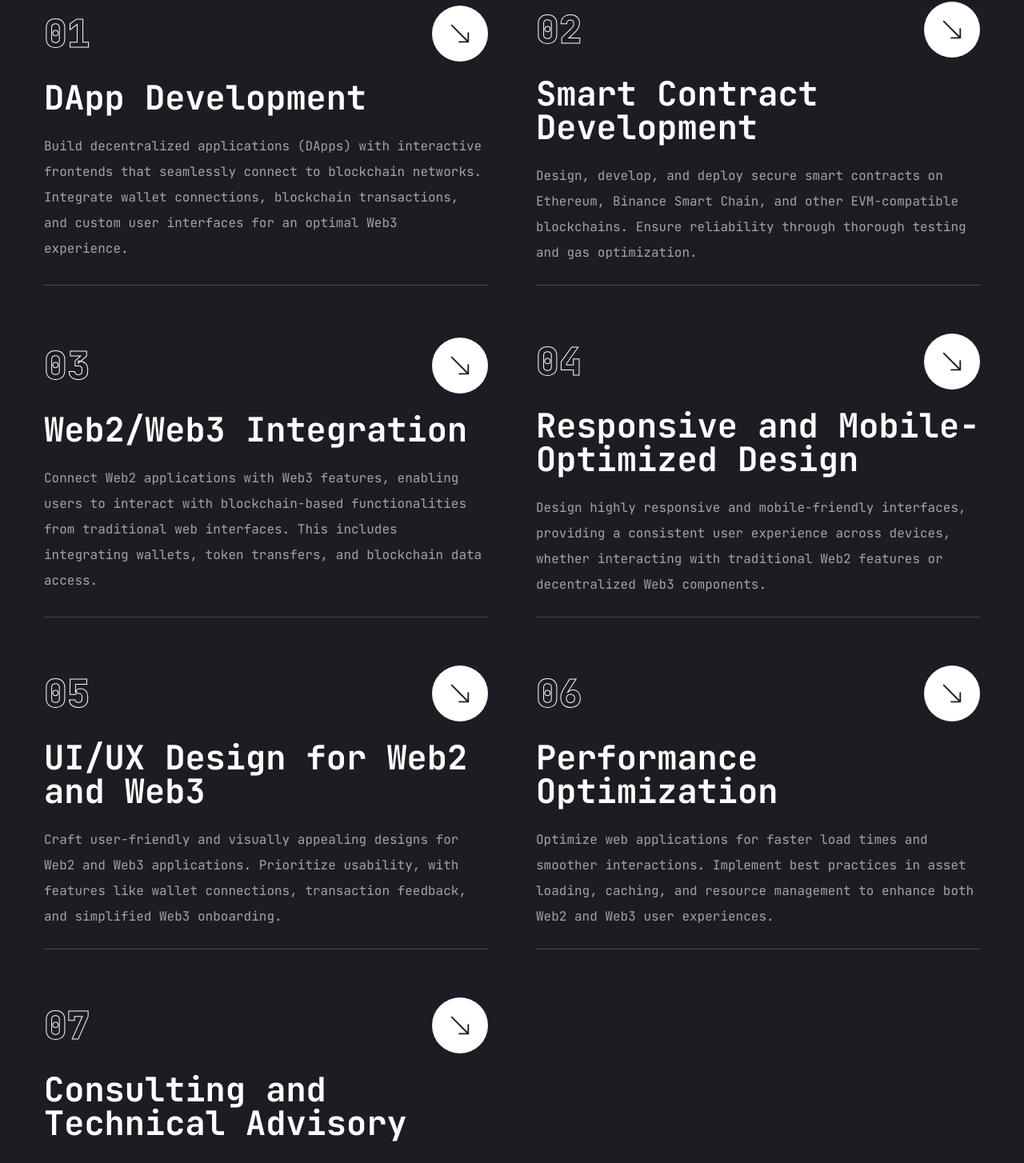
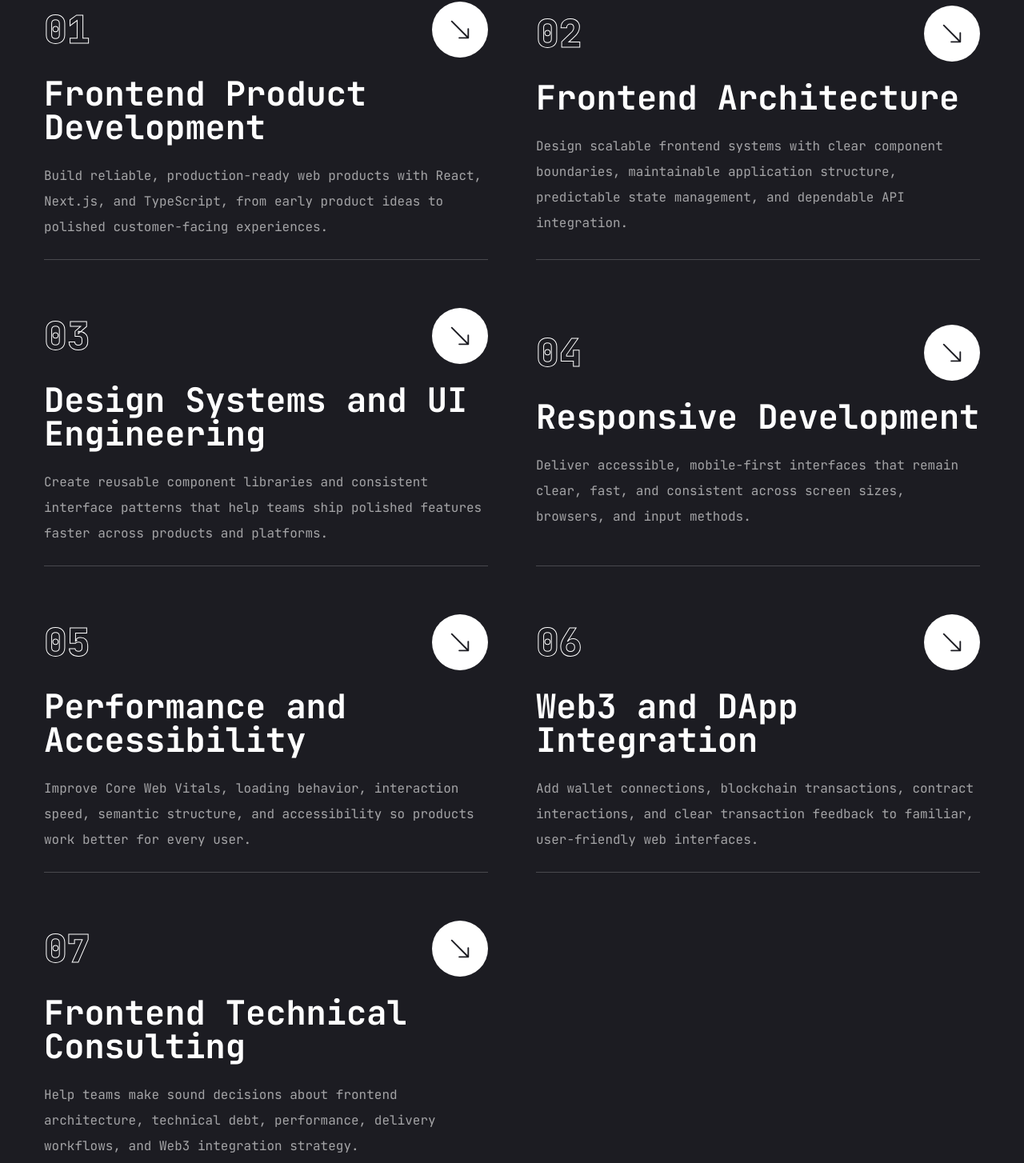
Before and after one commit to akinbo-emmanuel/my-portfolio, a Next.js app: page /services in a window 1280 px wide. Shown: the part 186-1640 px from the top of the page at 80% size. Built offline with nearby package versions, Linux system fonts and the light colour scheme.

Commit message:
clarify senior frontend positioning

```diff
--- a/app/contact/page.tsx
+++ b/app/contact/page.tsx
@@ -72,16 +72,13 @@ const Contact = () => {
               className="space-y-6 p-10 bg-[#27272c] rounded-xl"
             >
               <h3 className="text-4xl text-accent">
-                Let&apos;s Build the Future of the Web Together
+                Let&apos;s Build Something Exceptional
               </h3>
               <p className="text-white/60">
-                As a frontend engineer bridging Web2 and Web3, I&apos;m
-                passionate about creating seamless, cutting-edge user
-                experiences. Whether it&apos;s a sleek Web2 interface or an
-                immersive Web3 dApp, I bring technical expertise and a keen eye
-                for design to every project. Let&apos;s collaborate to push
-                boundaries, innovate, and bring your ideas to life on the modern
-                web.
+                As a Senior Frontend Engineer, I turn complex requirements into
+                fast, accessible, and maintainable web products. Whether you
+                need a polished product interface, a scalable frontend system,
+                or Web3 integration, I can help bring it to life.
               </p>
 
               {/* Input */}
--- a/app/page.tsx
+++ b/app/page.tsx
@@ -19,8 +19,9 @@ export default function Home() {
               <span className="text-accent">Emmanuel Akinbo</span>
             </h1>
             <p className="max-w-[500px] mb-9 text-white/80">
-              I create seamless digital journeys with a strong command of
-              diverse coding languages and cutting-edge tech.
+              I build fast, accessible React and Next.js products—turning
+              complex ideas and workflows into clear, reliable experiences
+              people enjoy using.
             </p>
 
             {/* btn and socials */}
--- a/app/resume/page.tsx
+++ b/app/resume/page.tsx
@@ -21,7 +21,7 @@ import {
 const about = {
   title: "About me",
   description:
-    "I am Emmanuel O. Akinbo, a dedicated Web2 and Web3 Frontend Engineer with over five years of experience in building efficient, scalable, and visually appealing applications. My expertise spans from crafting intuitive frontend interfaces to developing robust smart contracts for decentralized applications. With a passion for innovation and technology, I aim to bridge the gap between traditional web technologies and the evolving blockchain space.",
+    "I am Emmanuel O. Akinbo, a Senior Frontend Engineer with over five years of experience building fast, accessible, and scalable web products. I specialize in React, Next.js, and TypeScript, translating complex product requirements into reliable interfaces and maintainable frontend systems. I also bring experience with Web3 integrations and smart contract development when products require blockchain capabilities.",
   info: [
     {
       fieldName: "Name",
@@ -58,7 +58,7 @@ const experience = {
   icon: "/assets/resume/badge.svg",
   title: "My experience",
   description:
-    "With a strong background in frontend development and Web3 technology, I've had the privilege of working with various teams and companies, contributing to projects that range from building dynamic UIs to deploying secure smart contracts. Here’s a look at my professional journey so far:",
+    "I have worked across product teams and organizations to build responsive interfaces, scalable frontend architecture, and dependable user experiences. Here’s a look at my professional journey so far:",
   items: [
     {
       company: "Dukia Precious Metals",
@@ -115,7 +115,7 @@ const education = {
 const skills = {
   title: "My skills",
   description:
-    "Throughout my career, I’ve developed a versatile skill set covering both frontend and blockchain technologies. From traditional Web2 frameworks to Web3-specific tools, these skills enable me to deliver high-quality applications that are both functional and secure.",
+    "My core expertise is frontend engineering with React, Next.js, TypeScript, modern CSS, and scalable UI architecture. Solidity and Ethereum extend that foundation for products requiring Web3 capabilities.",
   skillList: [
     {
       icon: <FaHtml5 />,
--- a/app/work/page.tsx
+++ b/app/work/page.tsx
@@ -91,7 +91,7 @@ const projects = [
   },
   {
     num: "03",
-    category: "Web2 Frontend",
+    category: "Frontend Development",
     title: "Real Estate Website",
     description:
       "A modern real estate website built for Leke Sanni and Associates, featuring property listings, company information, and contact forms. The website showcases available properties, provides detailed information about the real estate firm's services, and enables potential clients to easily get in touch.",
@@ -118,7 +118,7 @@ const projects = [
   },
   {
     num: "04",
-    category: "Web2 Frontend",
+    category: "Frontend Development",
     title: "Walmart Clone",
     description:
       "Walmart Clone is a web application built using Next.js, Oxylabs, Shadcn, and Zustand. It replicates the functionality of the Walmart website, featuring a homepage, search page, product page, and cart. The content is currently unavailable as my free trial for Oxylabs has expired",
@@ -148,7 +148,7 @@ const projects = [
   },
   {
     num: "05",
-    category: "Web2 Frontend",
+    category: "Frontend Development",
     title: "Google Clone",
     description:
       "Google Clone was aimed at building a search engine website that closely resembles Google. The project was implemented using HTML, CSS, and JavaScript, and all codes were hosted on GitHub for version control. The goal of the project was to provide an opportunity for me to improve my front-end web development skills by working on a real-world project. The project involved building a user interface similar to Google's search engine.",
--- a/components/Home/Role.tsx
+++ b/components/Home/Role.tsx
@@ -1,25 +1,5 @@
-"use client";
-
-import { TypeAnimation } from "react-type-animation";
-
 const Role = () => {
-  return (
-    <>
-      <TypeAnimation
-        sequence={[
-          // Same substring at the start will only be typed out once, initially
-          "Web3 Frontend Engineer",
-          3000, // wait 1s before replacing "Mice" with "Hamsters"
-          "Smart Contract Developer",
-          3000,
-        ]}
-        wrapper="span"
-        speed={50}
-        style={{ fontSize: "1.25rem ", display: "inline-block" }}
-        repeat={Infinity}
-      />
-    </>
-  );
+  return <span className="inline-block text-xl">Senior Frontend Engineer</span>;
 };
 
 export default Role;
--- a/config/services.ts
+++ b/config/services.ts
@@ -1,51 +1,51 @@
 export const services = [
   {
     num: "01",
-    title: "DApp Development",
+    title: "Frontend Product Development",
     description:
-      "Build decentralized applications (DApps) with interactive frontends that seamlessly connect to blockchain networks. Integrate wallet connections, blockchain transactions, and custom user interfaces for an optimal Web3 experience.",
+      "Build reliable, production-ready web products with React, Next.js, and TypeScript, from early product ideas to polished customer-facing experiences.",
     href: "",
   },
   {
     num: "02",
-    title: "Smart Contract Development",
+    title: "Frontend Architecture",
     description:
-      "Design, develop, and deploy secure smart contracts on Ethereum, Binance Smart Chain, and other EVM-compatible blockchains. Ensure reliability through thorough testing and gas optimization.",
+      "Design scalable frontend systems with clear component boundaries, maintainable application structure, predictable state management, and dependable API integration.",
     href: "",
   },
   {
     num: "03",
-    title: "Web2/Web3 Integration",
+    title: "Design Systems and UI Engineering",
     description:
-      "Connect Web2 applications with Web3 features, enabling users to interact with blockchain-based functionalities from traditional web interfaces. This includes integrating wallets, token transfers, and blockchain data access.",
+      "Create reusable component libraries and consistent interface patterns that help teams ship polished features faster across products and platforms.",
     href: "",
   },
   {
     num: "04",
-    title: "Responsive and Mobile-Optimized Design",
+    title: "Responsive Development",
     description:
-      "Design highly responsive and mobile-friendly interfaces, providing a consistent user experience across devices, whether interacting with traditional Web2 features or decentralized Web3 components.",
+      "Deliver accessible, mobile-first interfaces that remain clear, fast, and consistent across screen sizes, browsers, and input methods.",
     href: "",
   },
   {
     num: "05",
-    title: "UI/UX Design for Web2 and Web3",
+    title: "Performance and Accessibility",
     description:
-      "Craft user-friendly and visually appealing designs for Web2 and Web3 applications. Prioritize usability, with features like wallet connections, transaction feedback, and simplified Web3 onboarding.",
+      "Improve Core Web Vitals, loading behavior, interaction speed, semantic structure, and accessibility so products work better for every user.",
     href: "",
   },
   {
     num: "06",
-    title: "Performance Optimization",
+    title: "Web3 and DApp Integration",
     description:
-      "Optimize web applications for faster load times and smoother interactions. Implement best practices in asset loading, caching, and resource management to enhance both Web2 and Web3 user experiences.",
+      "Add wallet connections, blockchain transactions, contract interactions, and clear transaction feedback to familiar, user-friendly web interfaces.",
     href: "",
   },
   {
     num: "07",
-    title: "Consulting and Technical Advisory",
+    title: "Frontend Technical Consulting",
     description:
-      "Provide consulting on Web2/Web3 best practices, blockchain integration strategies, and smart contract implementation to help clients navigate the evolving Web3 landscape.",
+      "Help teams make sound decisions about frontend architecture, technical debt, performance, delivery workflows, and Web3 integration strategy.",
     href: "",
   },
 ];
```
Also changed, not shown: app/layout.tsx (+8 -7 lines).
